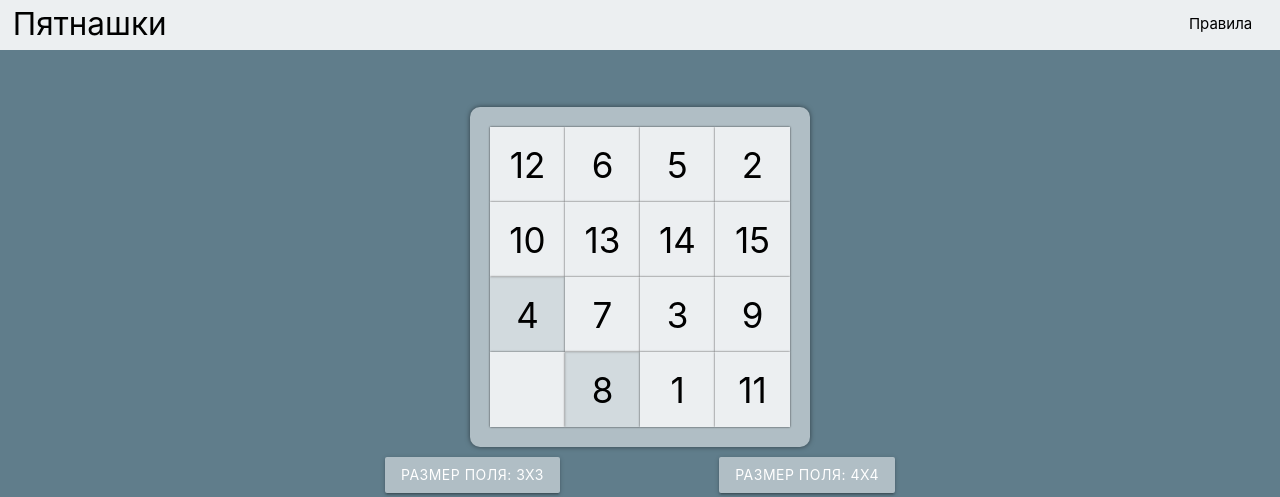
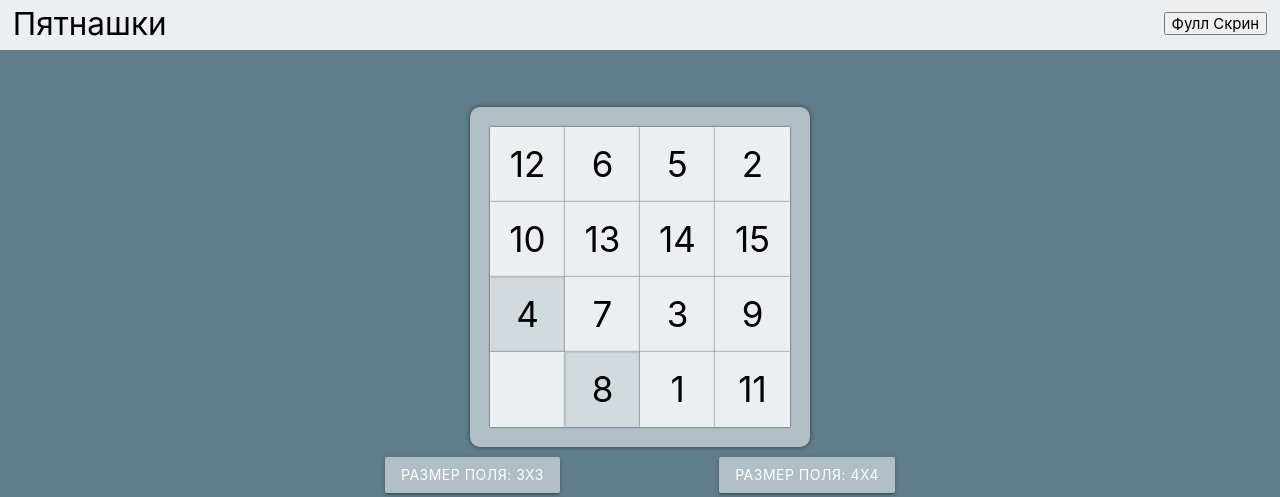
Before and after one commit to alekseishkel/react-game, a React app: page / in a window 1280 px wide. Shown: the top 497 px of the page. Built offline with nearby package versions, Linux system fonts and the light colour scheme.

Commit message:
feat: add full screen without styles

```diff
--- a/src/components/app/app.tsx
+++ b/src/components/app/app.tsx
@@ -1,4 +1,4 @@
-import React, { useState } from "react";
+import React, { useState, useRef, RefObject } from "react";
 
 import Field from "../field/field";
 import Footer from "../footer/footer";
@@ -20,7 +20,8 @@ const App: React.FC = () => {
       <GameWon isWon={isWon} setIsWon={setIsWon} />
       <Header />
       <main>
-        <Field cells={cells} fieldSize={fieldSize} isWon={isWon} setCells={setCells} setIsWon={setIsWon} />
+        <Field cells={cells} fieldSize={fieldSize} isWon={isWon}
+          setCells={setCells} setIsWon={setIsWon} />
         <SizeButton fieldSize={fieldSize} setCells={setCells} setFieldSize={setFieldSize} />
       </main>
       <Footer />
--- a/src/components/field/field.tsx
+++ b/src/components/field/field.tsx
@@ -12,7 +12,7 @@ interface FieldProps {
   setIsWon: (isWon: boolean) => void;
 }
 
-const StyledFiled = styled.nav`
+const StyledFiled = styled.div`
   display: flex;
   flex-wrap: wrap;
   width: 340px;
@@ -52,7 +52,7 @@ const Field: React.FC<FieldProps> = ({ cells, fieldSize, isWon, setCells, setIsW
   }, [cells])
 
   return (
-    <StyledFiled className="cells">
+    <StyledFiled id="field">
       {cells.map((number, i) => {
         return <Cell
           cellIndex={i}
--- a/src/components/header/header.tsx
+++ b/src/components/header/header.tsx
@@ -14,9 +14,9 @@ const Header: React.FC = () => {
         </a>
         <ul id="nav-mobile" className="right hide-on-med-and-down">
           <li>
-            <a className="black-text" href="sass.html">
-              Правила
-            </a>
+            <button className="black-text" onClick={() => document.getElementById("field").requestFullscreen()}>
+              Фулл Скрин
+            </button>
           </li>
         </ul>
       </StyledHeader>
```
